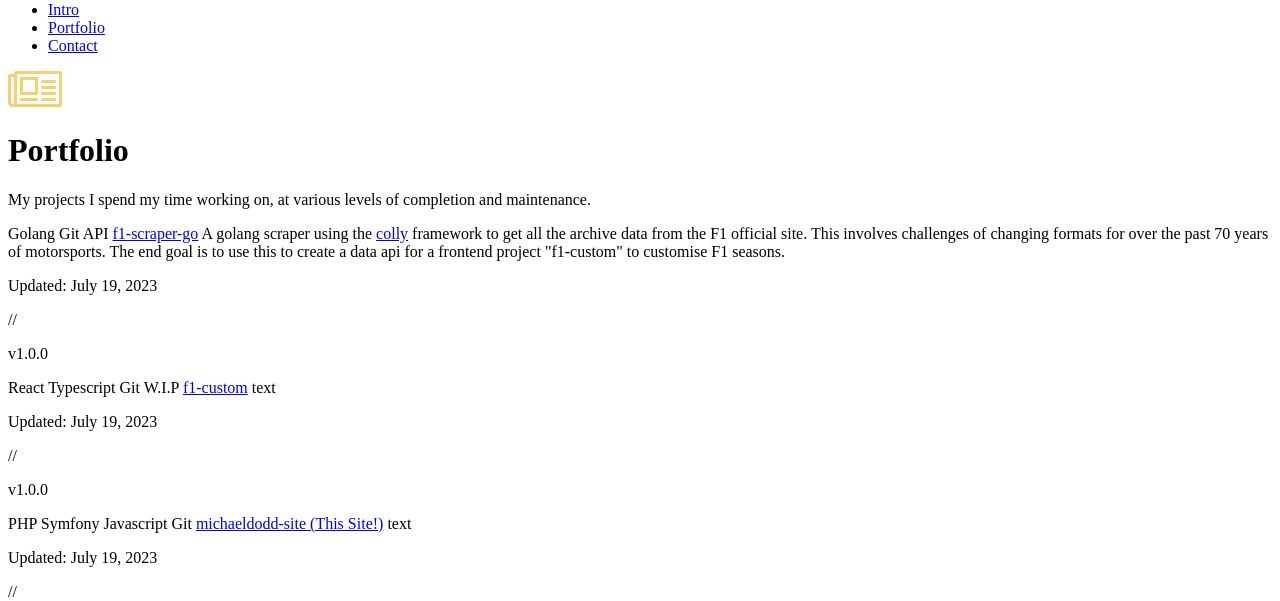
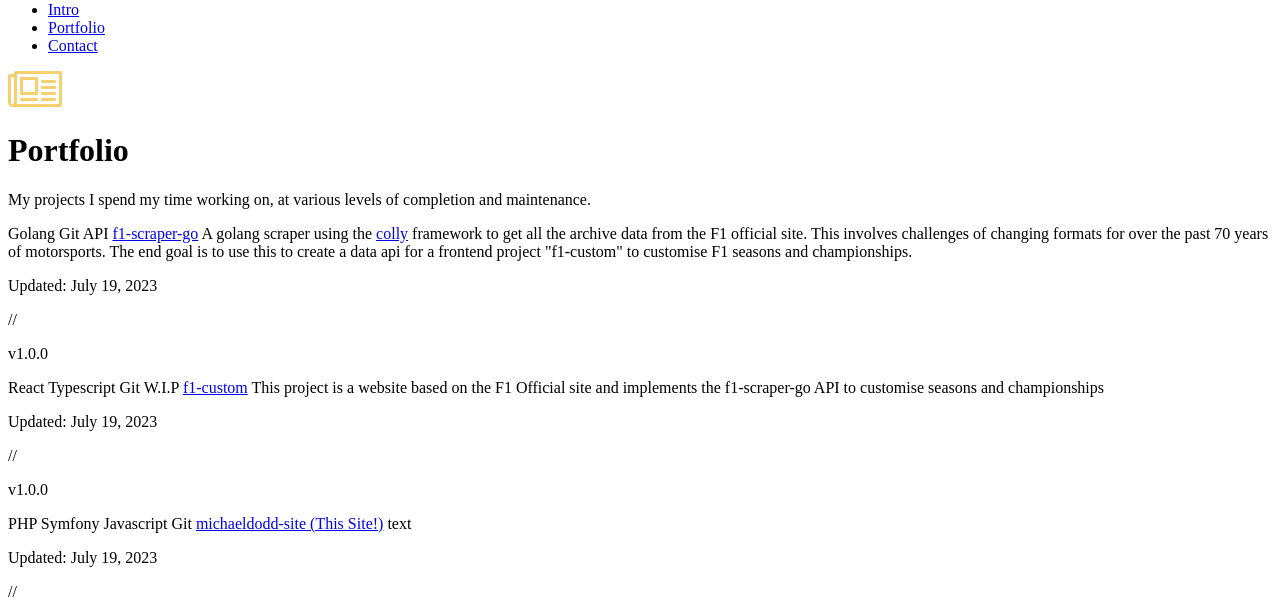
Before and after one commit to mdoddzz/michaeldodd-site, a Symfony app: template templates/pages/portfolio.html.twig in a window 1280 px wide. Shown: the part 274-875 px from the top of the page. Run offline with Twig, Linux system fonts and the light colour scheme; the template is opened without the code that fills it, so the values that code supplies are empty; some libraries are stand-ins or nearby versions.

Commit message:
Tweak to portfolio.html.twig

```diff
--- a/templates/pages/portfolio.html.twig
+++ b/templates/pages/portfolio.html.twig
@@ -26,7 +26,7 @@
                         <span class="mb-4 inline-block rounded-full bg-grey-light px-2 py-1 font-body text-sm text-blue-dark">API</span>
                         <a href="/post" class="block font-body text-lg font-semibold text-primary transition-colors hover:text-green dark:text-white dark:hover:text-secondary"
                         >f1-scraper-go</a>
-                        <span class="block text-primary dark:text-white">A golang scraper using the <a href="https://github.com/gocolly/colly" target="_blank" class="text-blue dark:text-blue-light visited:text-green-dark">colly</a> framework to get all the archive data from the F1 official site. This involves challenges of changing formats for over the past 70 years of motorsports. The end goal is to use this to create a data api for a frontend project "f1-custom" to customise F1 seasons.</span>
+                        <span class="block text-primary dark:text-white">A golang scraper using the <a href="https://github.com/gocolly/colly" target="_blank" class="text-blue dark:text-blue-light visited:text-green-dark">colly</a> framework to get all the archive data from the F1 official site. This involves challenges of changing formats for over the past 70 years of motorsports. The end goal is to use this to create a data api for a frontend project "f1-custom" to customise F1 seasons and championships.</span>
 
                         <div class="flex items-center pt-4">
                             <p class="pr-2 font-body font-light text-primary dark:text-white">
@@ -44,7 +44,7 @@
                         <span class="mb-4 inline-block rounded-full bg-grey-light px-2 py-1 font-body text-sm text-blue-dark">Git</span>
                         <span class="mb-4 inline-block rounded-full bg-grey-light px-2 py-1 font-body text-sm text-blue-dark">W.I.P</span>
                         <a href="/post" class="block font-body text-lg font-semibold text-primary transition-colors hover:text-green dark:text-white dark:hover:text-secondary">f1-custom</a>
-                        <span class="block text-primary dark:text-white">text</span>
+                        <span class="block text-primary dark:text-white">This project is a website based on the F1 Official site and implements the f1-scraper-go API to customise seasons and championships </span>
 
                         <div class="flex items-center pt-4">
                             <p class="pr-2 font-body font-light text-primary dark:text-white">
```
